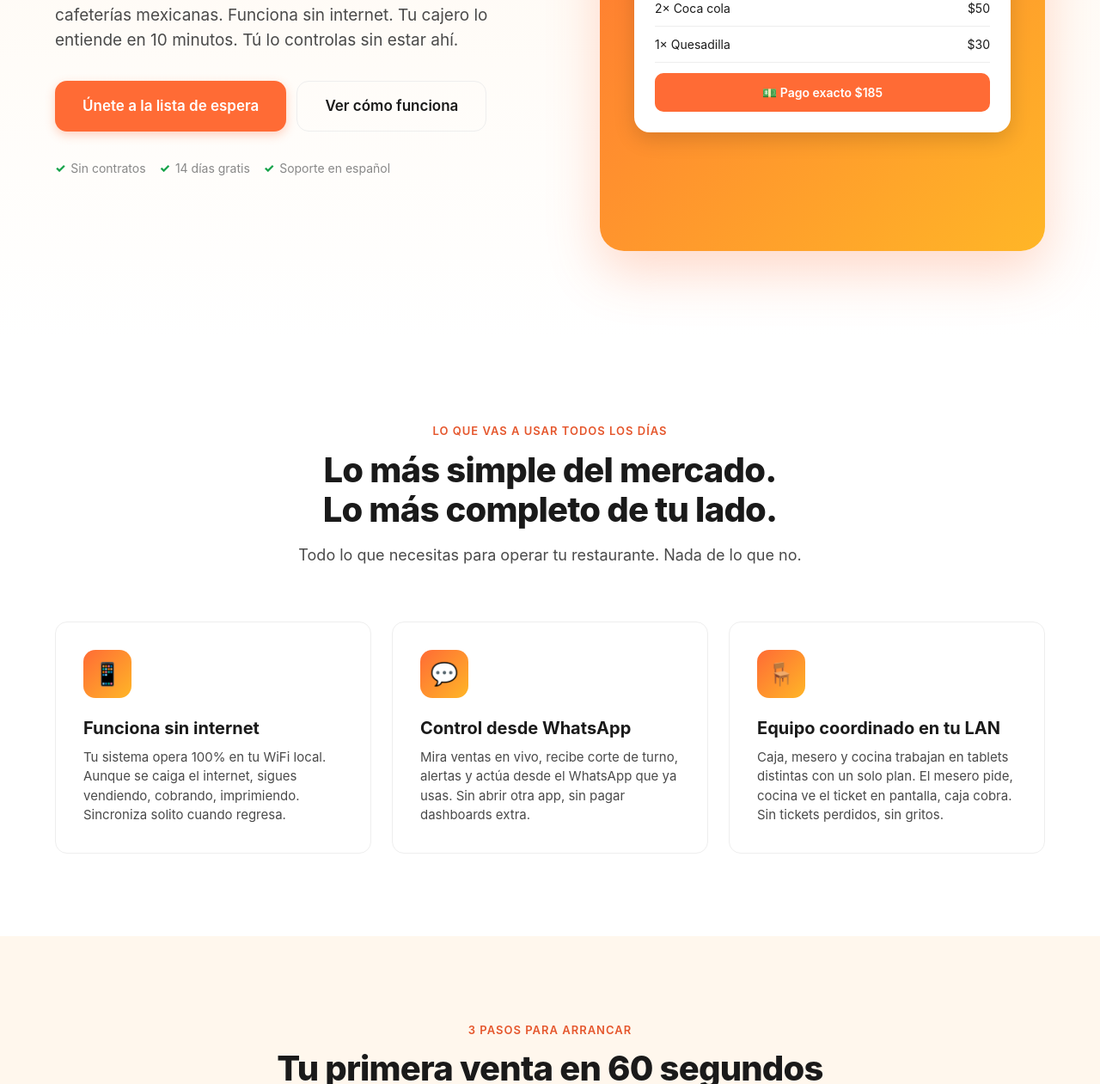
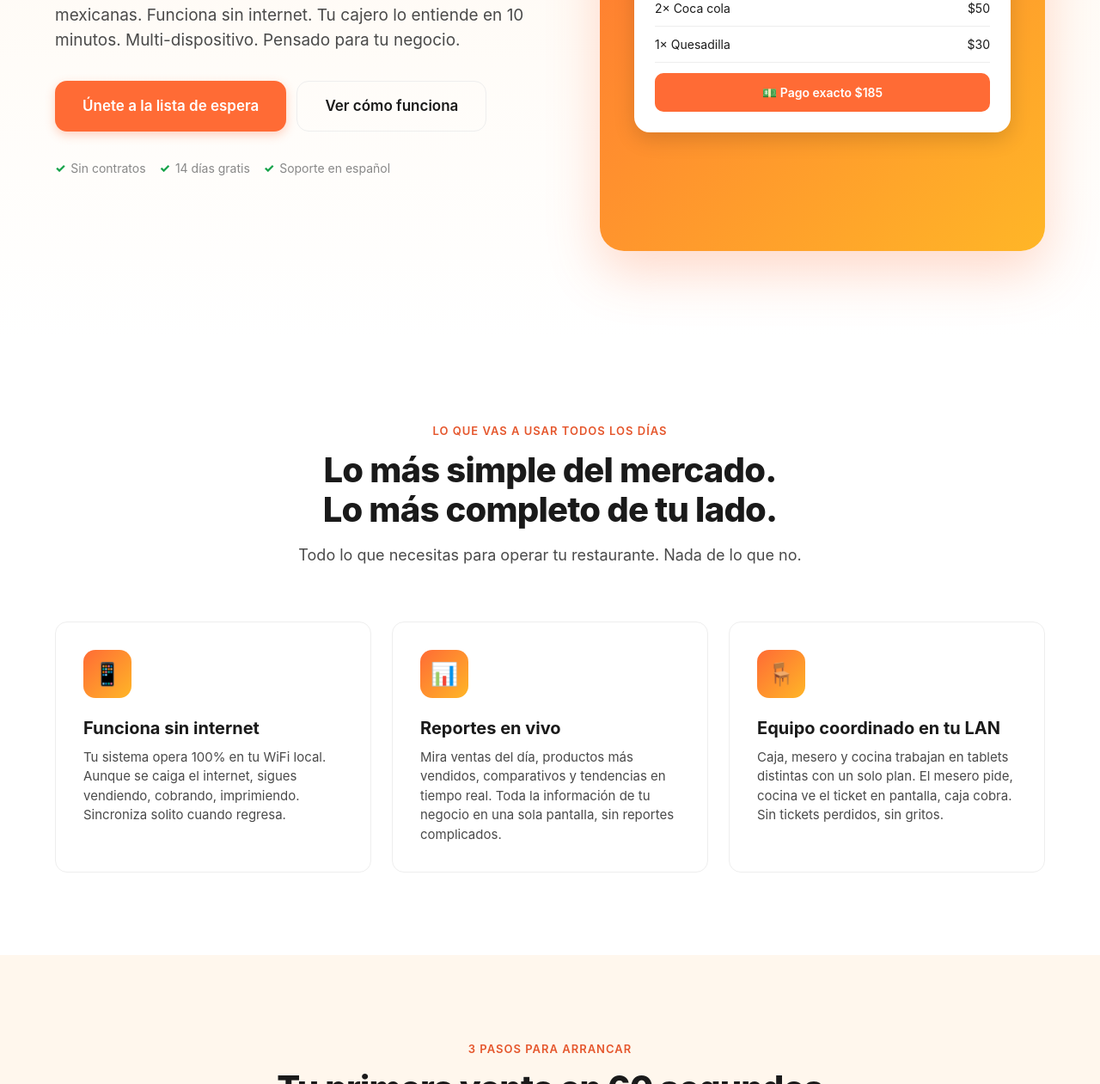
Before and after one commit to CIR91/tocaycobra-web, a plain HTML site: page index.html in a window 1280 px wide. Shown: the part 515-1776 px from the top of the page at 86% size. Drawn offline with Linux system fonts and the light colour scheme.

Commit message:
Add files via upload

```diff
--- a/index.html
+++ b/index.html
@@ -3,10 +3,10 @@
 <head>
 <meta charset="UTF-8">
 <meta name="viewport" content="width=device-width, initial-scale=1.0">
-<meta name="description" content="Toca y Cobra: el POS más simple para tu restaurante mexicano. Cobra rápido, controla todo desde WhatsApp. Sin internet, sin complicaciones.">
+<meta name="description" content="Toca y Cobra: el POS más simple para tu restaurante mexicano. Funciona sin internet, multi-dispositivo, hecho en México. Lanzamiento 2026.">
 <meta name="keywords" content="punto de venta restaurante méxico, POS taquería, software restaurante mexicano, sistema cobro mesero, app cocina KDS">
 <meta property="og:title" content="Toca y Cobra — POS para restaurantes mexicanos">
-<meta property="og:description" content="Cobra rápido. Controla tu restaurante desde WhatsApp. Funciona sin internet.">
+<meta property="og:description" content="El POS más simple para tu restaurante mexicano. Funciona sin internet. Lanzamiento 2026.">
 <meta property="og:type" content="website">
 <meta property="og:locale" content="es_MX">
 <title>Toca y Cobra — POS para restaurantes mexicanos</title>
@@ -562,12 +562,12 @@ a { color: inherit; text-decoration: none; }
       <span class="eyebrow">🇲🇽 Hecho en México · Lanzamiento 2026</span>
       <h1>
         Cobra rápido.<br>
-        Controla tu restaurante <span class="accent">desde WhatsApp</span>.
+        El POS más simple <span class="accent">de México</span>.
       </h1>
       <p class="hero-sub">
-        El punto de venta más simple para taquerías, fondas y cafeterías mexicanas.
-        Funciona sin internet. Tu cajero lo entiende en 10 minutos. Tú lo controlas
-        sin estar ahí.
+        El punto de venta para taquerías, fondas y cafeterías mexicanas.
+        Funciona sin internet. Tu cajero lo entiende en 10 minutos.
+        Multi-dispositivo. Pensado para tu negocio.
       </p>
       <div class="hero-actions">
         <a href="#lista-espera" class="btn btn-primary btn-large">Únete a la lista de espera</a>
@@ -616,12 +616,12 @@ a { color: inherit; text-decoration: none; }
         </p>
       </div>
       <div class="feature">
-        <div class="feature-icon">💬</div>
-        <h3>Control desde WhatsApp</h3>
+        <div class="feature-icon">📊</div>
+        <h3>Reportes en vivo</h3>
         <p>
-          Mira ventas en vivo, recibe corte de turno, alertas y actúa
-          desde el WhatsApp que ya usas. Sin abrir otra app, sin pagar dashboards
-          extra.
+          Mira ventas del día, productos más vendidos, comparativos y
+          tendencias en tiempo real. Toda la información de tu negocio
+          en una sola pantalla, sin reportes complicados.
         </p>
       </div>
       <div class="feature">
@@ -686,8 +686,8 @@ a { color: inherit; text-decoration: none; }
         <div class="tier tier-featured">
           <div class="tier-name">Equipo</div>
           <div class="tier-price">$99 <span>MXN / mes</span></div>
-          <div class="tier-desc">Multi-dispositivo, KDS de cocina, control por
-          WhatsApp, reportes avanzados.</div>
+          <div class="tier-desc">Multi-dispositivo, KDS de cocina, reportes
+          avanzados, alertas y métricas del día.</div>
         </div>
         <div class="tier">
           <div class="tier-name">Cadena</div>
@@ -749,7 +749,7 @@ a { color: inherit; text-decoration: none; }
         <h4>Contacto</h4>
         <ul>
           <li><a href="mailto:soporte@tocaycobra.club">soporte@tocaycobra.club</a></li>
-          <li><a href="#">Soporte WhatsApp (próximamente)</a></li>
+          <li>Lanzamiento previsto 2026</li>
         </ul>
       </div>
     </div>
```
